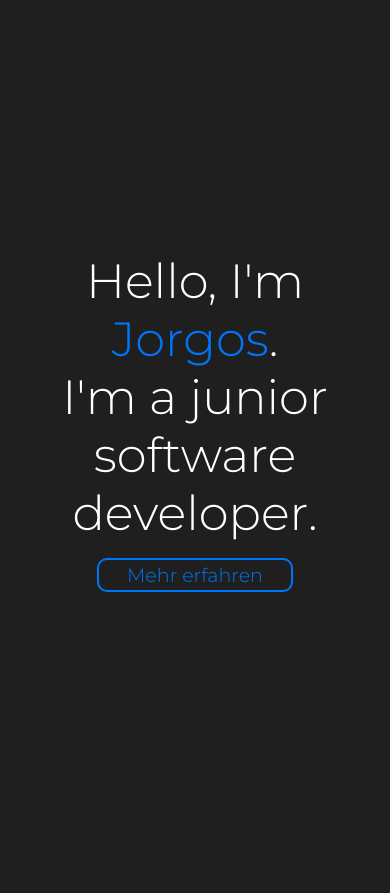
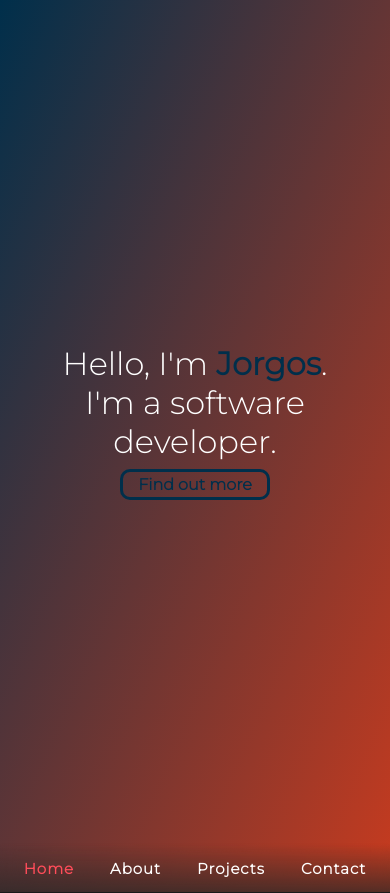
Before and after one commit to JorgoPapapostolu/Portfolio, a React (Create React App) app: page / in a window 390 px wide. Before the commit the page ends 844 px from the top, so only its background shows below. Built offline with nearby package versions, Linux system fonts and the light colour scheme.

Commit message:
Navbar, Background

```diff
--- a/src/App.css
+++ b/src/App.css
@@ -5,8 +5,10 @@ html {
 }
 
 body {
-  background-color: rgb(31, 31, 31);
+	background-image: linear-gradient(to bottom right,#002f4b, #c73b1f);
 }
+
+/* Header */
 
 .hero {
   position: relative;
@@ -39,8 +41,8 @@ body {
 
 .font-link span {
   font-family: 'Montserrat';
-  color: rgb(0, 117, 250);
-  font-weight: 500;
+  color: #002f4b;
+  font-weight: 600;
 }
 
 .font-link p {
@@ -74,11 +76,11 @@ body {
   position: relative;
   font-size: 19.2px;
   font-family: 'Montserrat';
-  color: rgb(0, 117, 250);
+  color: #002f4b;
   opacity: 100%;
   border-radius: 10px;
-  border: 2px solid rgb(0, 117, 250);
-  font-weight: 500;
+  border: 3px solid #002f4b;
+  font-weight: 600;
   margin-top: 1rem;
   padding: 0.2rem 1rem;
   width: 10rem;
@@ -106,3 +108,84 @@ body {
   color: inherit;
   text-decoration: none;
  }
+
+ @media (max-width: 700px) {
+  .hero {
+    height: 100vh;
+  }
+
+  .heading {
+    width: 80%;
+  }
+
+  .font-link {
+    font-size: 32px;
+  }
+
+  .mehrButton {
+    font-size: 16px;
+    margin-top: 0.5rem;
+    padding: 0.2rem 0.5rem;
+    width: 8rem;
+  }
+}
+
+ /* Navbar */
+
+ .navigation-bar {
+  position: sticky;
+  top: 0;
+  display: flex;
+  align-items: center;
+  height: 4rem;
+  border-bottom: 1px solid #1a1a1a;
+  backdrop-filter: blur(8px);
+  background: linear-gradient(to bottom, transparent, rgba(40, 40, 40, 0.712));
+  box-shadow: 0 4px 4px rgba(0,0,0,0.3);
+}
+
+.navigationList {
+  display: flex;
+  justify-content: flex-end;
+  align-items: center;
+  flex: 1;
+  margin: 0 5.5rem 0 3rem;
+  padding: 0;
+  text-align: center;
+}
+
+.navigation {
+  list-style: none;
+  margin: 0 1rem;
+  letter-spacing: 1px;
+  font-size: 20px;
+  font-family: 'Montserrat';
+  font-weight: 600;
+  color: white;
+}
+
+.navigation--active a {
+  color: #ff4d5a;
+}
+
+@media (max-width: 700px) {
+  .navigationList {
+    justify-content: center;
+    margin: 0rem;
+  }
+
+  .navigation {
+    margin: 0.5rem;
+    padding: 0 10px;
+    font-size: 15px;
+  }
+
+  .navigation-bar {
+    height: 3rem;
+  }
+}
+
+a {
+  text-decoration: none;
+  color: inherit;
+}
--- a/src/App.tsx
+++ b/src/App.tsx
@@ -1,6 +1,7 @@
 import React from 'react';
 import './App.css';
 import Home from './components/home';
+import Navbar from './components/navbar';
 
 
 
@@ -8,6 +9,7 @@ function App() {
   return (
     <div className="App">
     <Home />
+    <Navbar />
     </div>
   );
 }
--- a/src/components/home.tsx
+++ b/src/components/home.tsx
@@ -6,9 +6,11 @@ export default function Home() {
             <p className="drop-in">
               Hello, I'm <span>Jorgos</span>.
             </p>
-          <p className="drop-in-2">I'm a junior software developer.</p>
+            <p className="drop-in-2">I'm a software developer.</p>
           </div>
-        <a href="#about" className="aboutLink"><div className="mehrButton">Mehr erfahren</div></a>
+          <a href="#about" className="aboutLink">
+            <div className="mehrButton">Find out more</div>
+          </a>
         </div>
       </div>
   );
--- /dev/null
+++ b/src/components/navbar.tsx
@@ -0,0 +1,20 @@
+export default function Navbar() {
+    return(
+<nav className="navigation-bar">
+  <ul className="navigationList">
+    <li className="navigation navigation--active" id="nav-home">
+      <a href="/">Home</a>
+    </li>
+    <li className="navigation" id="nav-about">
+      <a href="#about">About</a>
+    </li>
+    <li className="navigation" id="nav-projects">
+      <a href="#projects">Projects</a>
+    </li>
+    <li className="navigation" id="nav-contact">
+      <a href="#contact">Contact</a>
+    </li>
+  </ul>
+</nav>
+    )
+}
```
Lines whose indentation alone changed are shown as unchanged.
